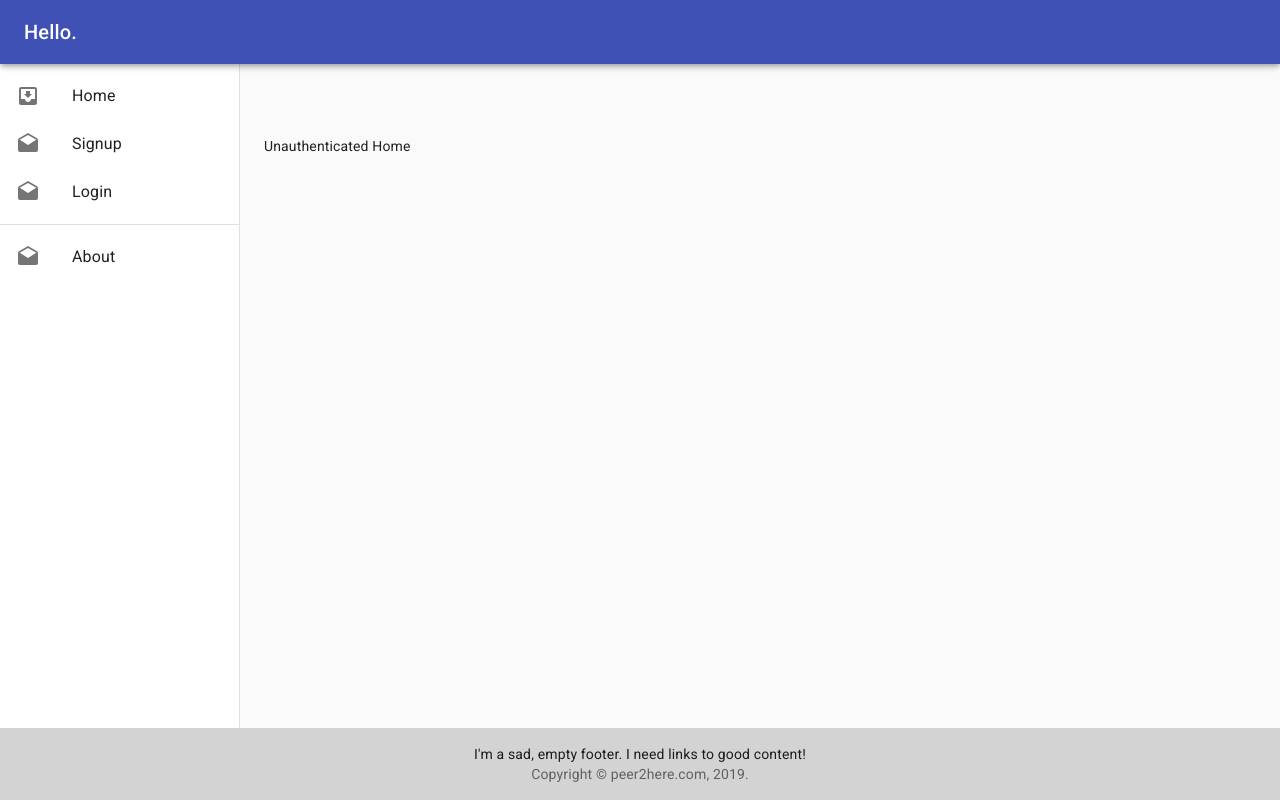
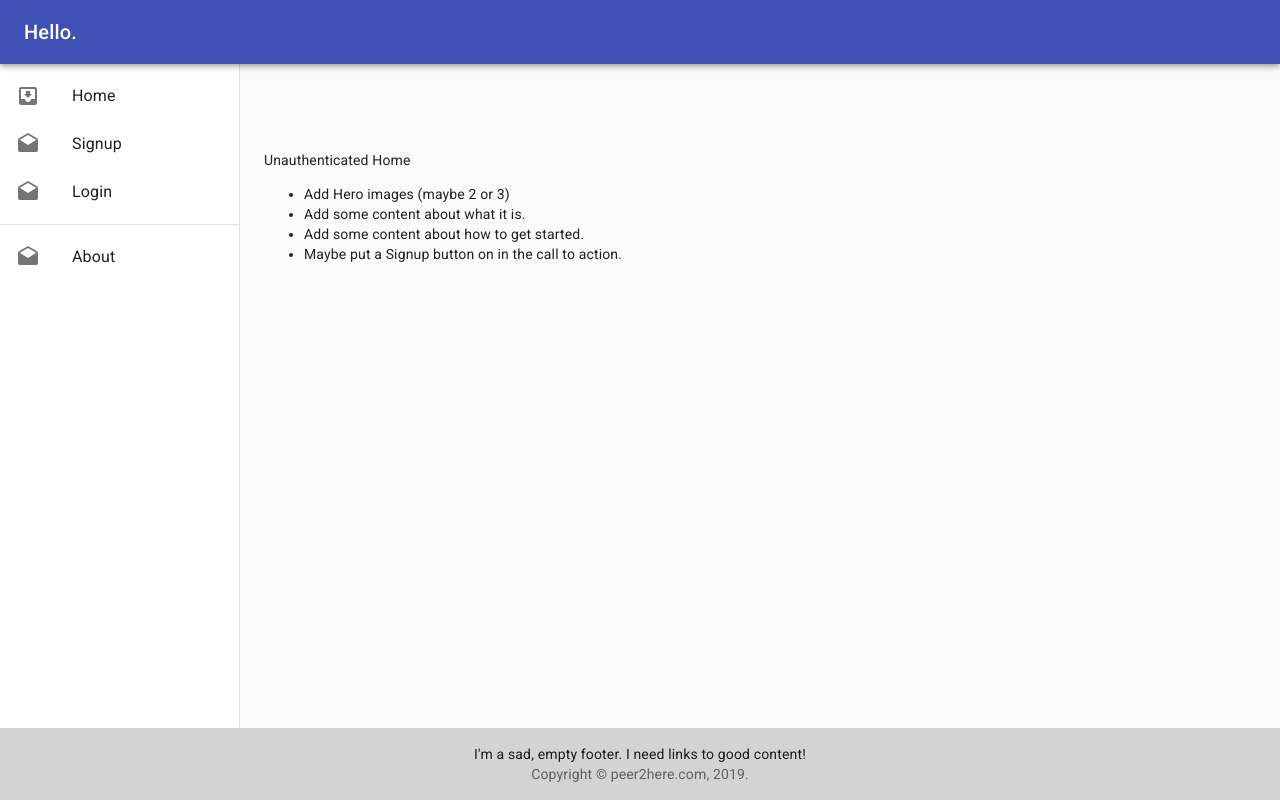
Before and after one commit to beb-at-ga/project3, a React (Create React App) app in the folder client/: page / in a window 1280 px wide. Built offline with nearby package versions, Linux system fonts and the light colour scheme.

Commit message:
some todo on the home page

```diff
--- a/client/src/components/pages/Home.jsx
+++ b/client/src/components/pages/Home.jsx
@@ -2,11 +2,16 @@ import React from 'react';
 
 const Home = (props) => {
 
-
   if (!props.user._id) {
     return (
       <div>
-        Unauthenticated Home
+        <p>Unauthenticated Home</p>
+        <ul>
+          <li>Add Hero images (maybe 2 or 3)</li>
+          <li>Add some content about what it is.</li>
+          <li>Add some content about how to get started.</li>
+          <li>Maybe put a Signup button on in the call to action.</li>
+        </ul>
       </div>
     )
   } else {
```
